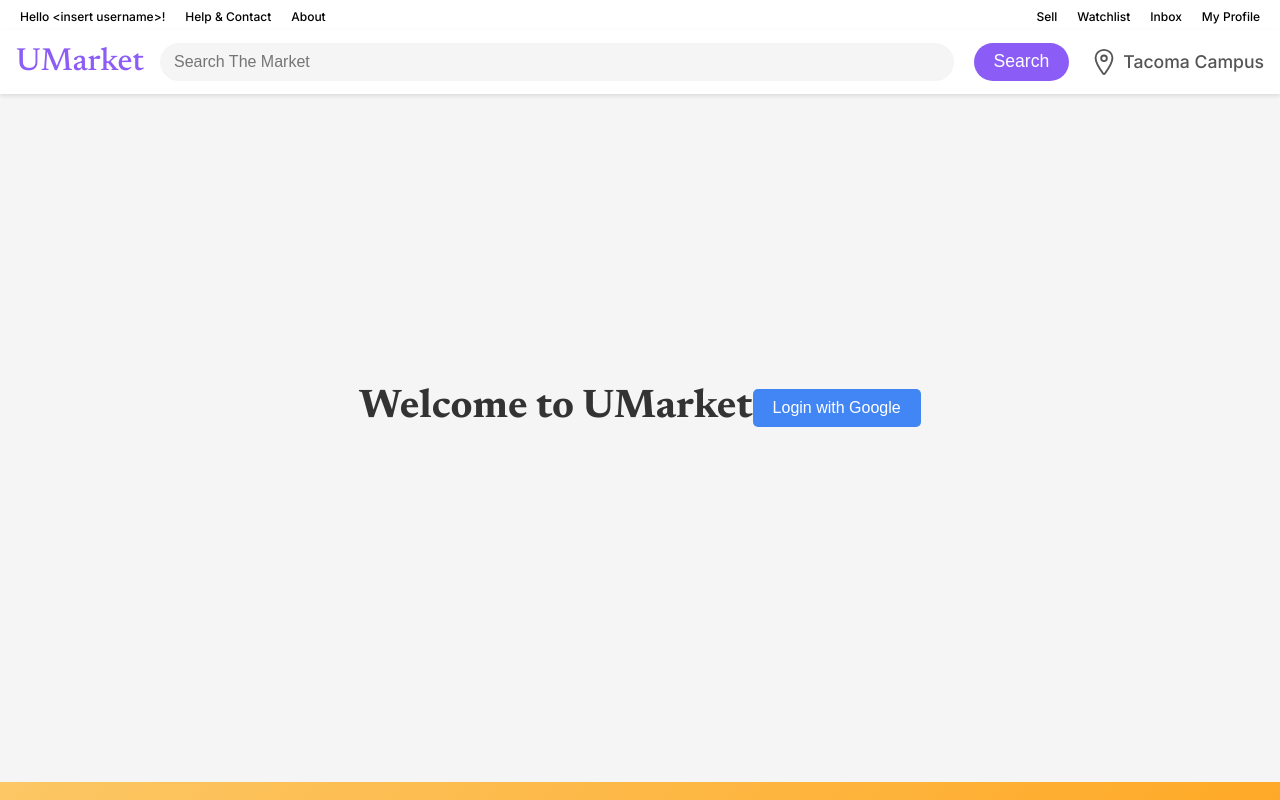
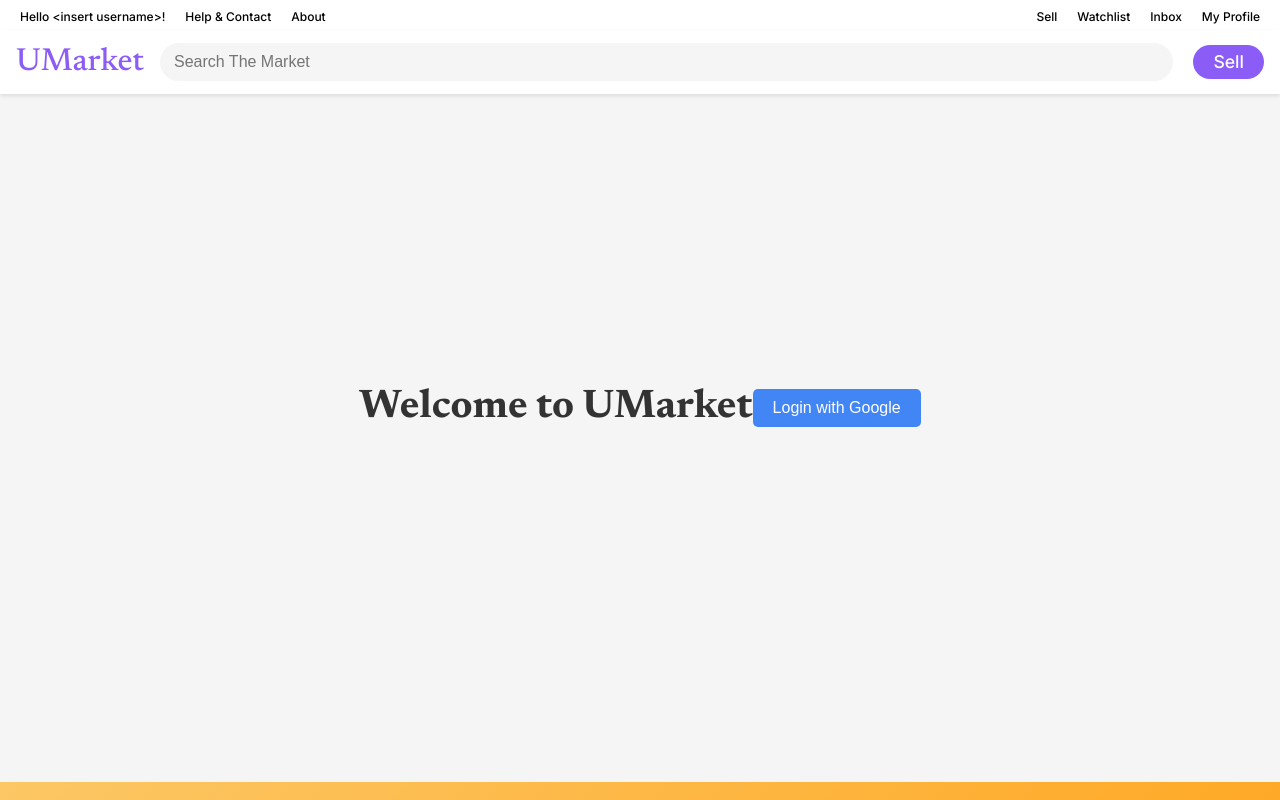
Before and after one commit to TechStartupClub/UMarket, a React (Vite) app in the folder client/: page / in a window 1280 px wide. Shown: the top 800 px of the page. Built offline with nearby package versions, Linux system fonts and the light colour scheme.

Commit message:
feat: sell button on desktop nav

```diff
--- a/client/src/shared/components/layout/Navbar/index.tsx
+++ b/client/src/shared/components/layout/Navbar/index.tsx
@@ -1,7 +1,7 @@
 import React, { useState, useEffect, useRef } from 'react';
 import { Link, useNavigate, useLocation } from 'react-router-dom';
 import styles from './Navbar.module.css';
-import { IoLocationOutline } from "react-icons/io5";
+// Removed location icon import
 import { User, Search, Bookmark } from 'lucide-react';
 import BurgerMenu from '../BurgerMenu';
 
@@ -108,13 +108,10 @@ const Navbar: React.FC = () => {
                                 value={searchQuery}
                                 onChange={(e) => setSearchQuery(e.target.value)}
                             />
-                            <button type="submit" className={styles.search}>
-                                <Link to="/market">Search</Link>
-                            </button>
                         </form>
-                        <div className={styles.links}>
-                            <Link to="/location">
-                                <IoLocationOutline size={30} /> Tacoma Campus
+                        <div className={styles.search}>
+                            <Link to="/sell">
+                                Sell
                             </Link>
                         </div>
                     </div>
--- a/client/src/shared/components/layout/Navbar/navbar.module.css
+++ b/client/src/shared/components/layout/Navbar/navbar.module.css
@@ -65,6 +65,7 @@
     border: none;
     border-radius: 30px;
     padding: 8px 20px;
+    height: 100%;
     line-height: 1;
     display: flex;
     align-items: center;
```
